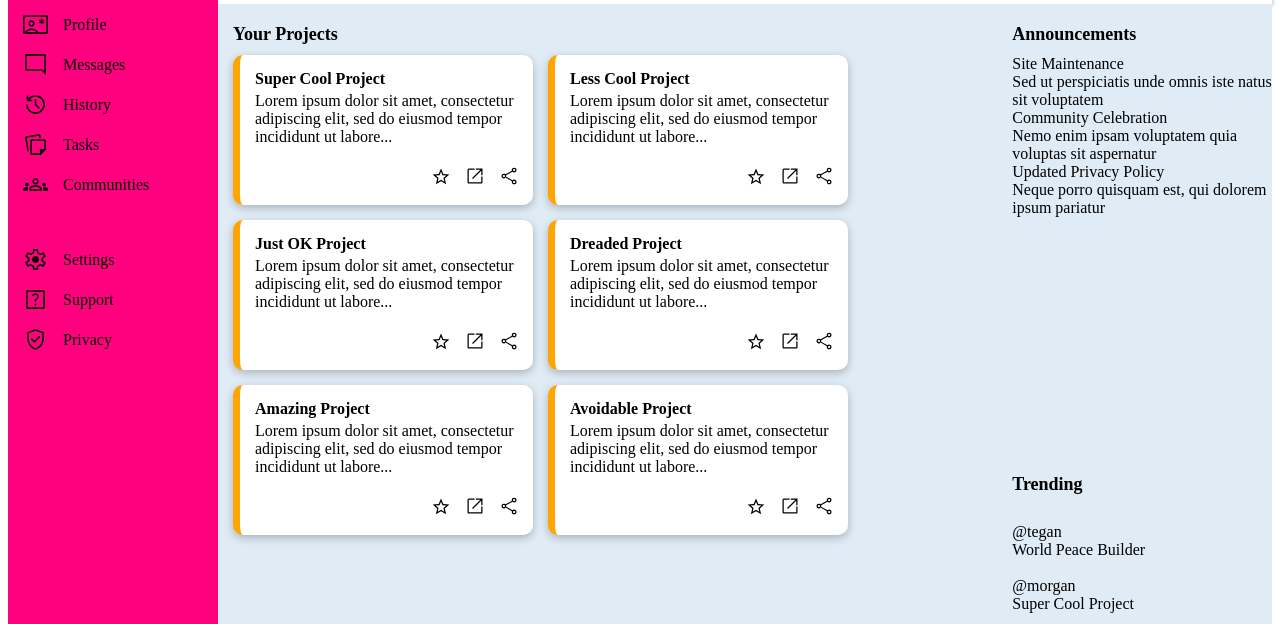
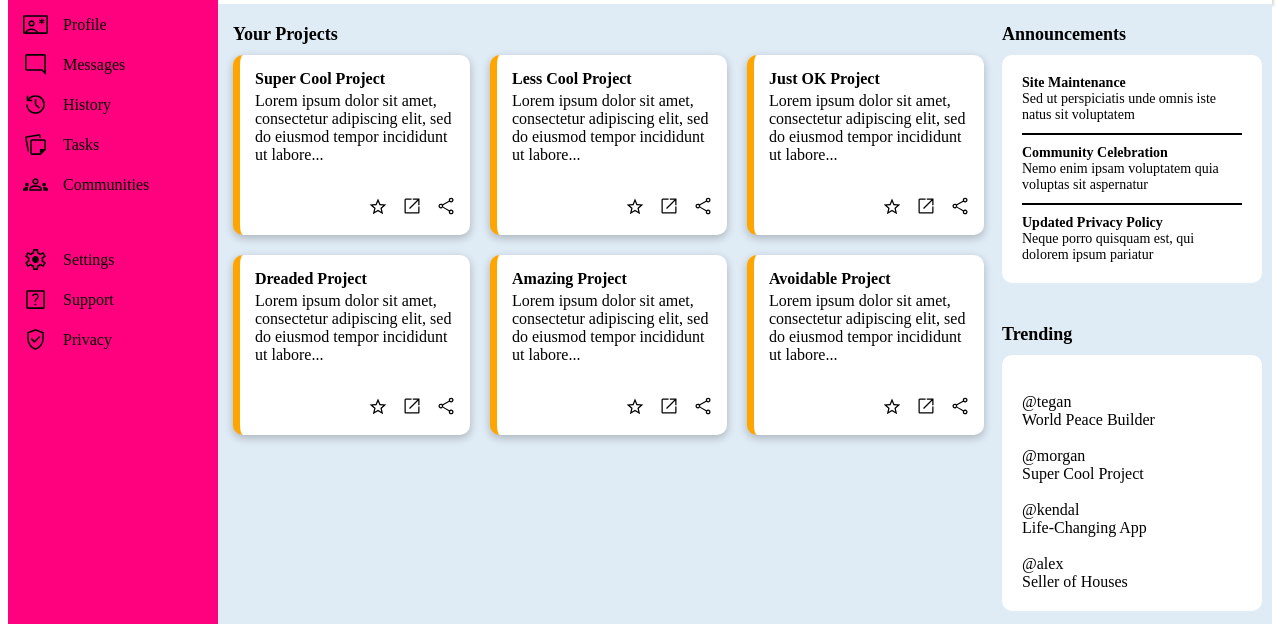
Before and after one commit to ECiarabellini/AdminDashboard, a plain HTML site: page index.html in a window 1280 px wide. Shown: the part 134-758 px from the top of the page. Drawn offline with Linux system fonts and the light colour scheme.

Commit message:
Implement flex on projects and space Trending

```diff
--- a/index.html
+++ b/index.html
@@ -191,21 +191,24 @@
         </div>
         <div class="announcements">
             <div class="content-header">Announcements</div>
-            <div class="announcement-card">
+            <div class="announcements-cards">
+                <div class="announcement-card" id="top-announcement-card">
                     <div class="announcement-card-header">Site Maintenance</div>
                     <div class='announcement-body'>Sed ut perspiciatis unde omnis iste natus sit voluptatem</div>
                 </div>
-            <div class="announcement-card">
+                <div class="announcement-card" id="middle-announcement-card">
                     <div class="announcement-card-header">Community Celebration</div>
                     <div class='announcement-body'>Nemo enim ipsam voluptatem quia voluptas sit aspernatur</div>
                 </div>
-            <div class="announcement-card">
+                <div class="announcement-card" id="bottom-announcement-card">
                     <div class="announcement-card-header">Updated Privacy Policy</div>
                     <div class='announcement-body'>Neque porro quisquam est, qui dolorem ipsum pariatur</div>
                 </div>
             </div>
+        </div>
         <div class="trending">
             <div class="content-header">Trending</div>
+            <div class="trending-cards">
                 <div class="trending-card">
                     <div class="trending-image"><img src="" alt=""></div>
                     <div class="trending-handle">@tegan</div>
@@ -226,6 +229,7 @@
                     <div class="trending-handle">@alex</div>
                     <div class="trending-name">Seller of Houses</div>
                 </div>
+            </div>
 
 
         </div>
--- a/styles.css
+++ b/styles.css
@@ -214,17 +214,20 @@ body{
     padding-left: 15px;
     padding-top: 20px;
     display: grid;
-    grid-template: 450px 450px / 3fr 1fr
+    grid-template-rows: 300px 1fr 1fr 1fr 1fr;
+    grid-template-columns: 4fr 1fr;
+}
+
+.your-projects{
+    grid-column: 1 / 2;
+    grid-row: 1 / 2;
 }
 
 .project-cards{
-    grid-column: 1 / 2;
-    grid-row: 1 / -1;
-    display: grid;
-    grid-template-columns: 300px 300px;
-    grid-template-rows: repeat(3, 150px);
-    gap: 15px;
-
+   margin-right: 5px;
+    display: flex;
+    gap: 20px;
+    flex-wrap: wrap;
 
 }
 .card{
@@ -235,6 +238,8 @@ body{
     padding: 15px;
     display: grid;
     grid-template-rows: 1fr 30px;
+    height: 150px;
+    width: 200px;
 }
 
 .card .card-title{
@@ -245,14 +250,10 @@ body{
     margin-bottom: 4px;
 }
 
-.announcements{
-    grid-column: 2 / 3;
-    grid-row: 1 / 2;
-}
-
 .trending{
     grid-column: 2 / 3;
     grid-row: 2 / 3;
+    margin-right: 10px;
 }
 
 .card-text{
@@ -273,3 +274,43 @@ body{
     font-weight: 600;
     margin-bottom: 10px;
 }
+
+.announcements{
+    grid-column: 2 / 3;
+    grid-row: 1 / 2;
+    margin-right: 10px;
+
+}
+
+.announcements-cards,
+.trending-cards{
+    background-color: white;
+    border-radius: 10px;
+    padding: 20px;
+    width: clamp(200px, 220px, 300px);
+}
+
+.announcements-cards{
+    display: flex;
+    flex-direction: column;
+    font-size: 14px;
+}
+
+#middle-announcement-card{
+    border-top: 2px solid black;
+    border-bottom: 2px solid black;
+    padding-top: 10px;
+    padding-bottom: 10px;
+}
+
+#top-announcement-card{
+    margin-bottom: 10px;
+}
+
+#bottom-announcement-card{
+    margin-top: 10px;
+}
+
+.announcement-card-header{
+    font-weight: 700;
+}
```
Lines whose indentation alone changed are shown as unchanged.
